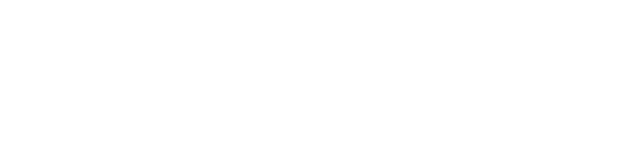
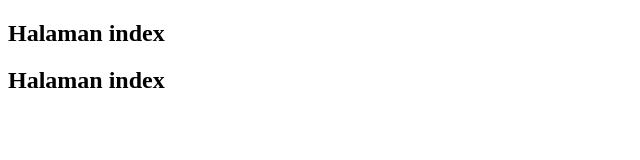
Before and after one commit to ginaindrianii/simulasi_remote_lokal_github, a plain HTML site: page index.html in a window 1280 px wide. Shown: the whole page, without its empty margins (0-640 px from the left). Drawn offline with Linux system fonts and the light colour scheme.

Commit message:
menambahkan baris h2

```diff
--- a/index.html
+++ b/index.html
@@ -3,9 +3,10 @@
 <head>
     <meta charset="UTF-8">
     <meta name="viewport" content="width=device-width, initial-scale=1.0">
-    <title>index</title>
+    <title>Halaman index</title>
 </head>
 <body>
-
+    <h2>Halaman index</h2>
+    <h2>Halaman index</h2>
 </body>
 </html>
```
